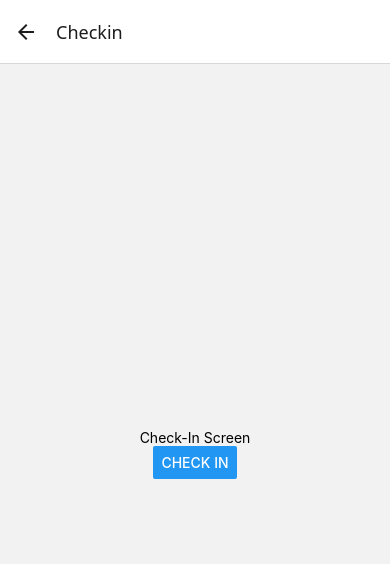
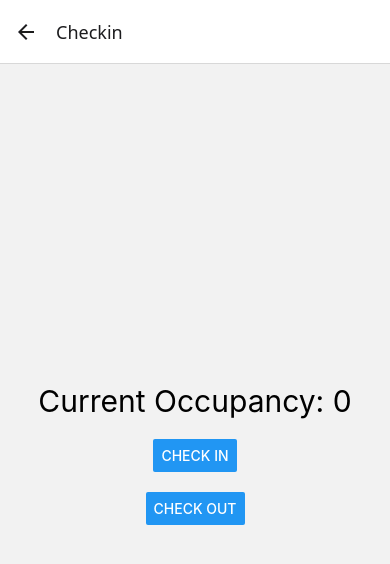
Before and after one commit to TUDublinBlanchBusinessIT/project-umarraheem123-2, a React Native app: screen /Checkin in a window 390 px wide. Shown: the top 564 px of the page. Built offline with nearby package versions, Linux system fonts and the light colour scheme.

Commit message:
Added getcheckinbyvenue import

```diff
--- a/Screens/CheckinScreen.js
+++ b/Screens/CheckinScreen.js
@@ -1,34 +1,87 @@
-import React, { useState } from 'react';
-import { View, Text, Button } from 'react-native';
-import { addCheckin } from "../services/firebaseService";
+import React, { useState, useEffect } from 'react';
+import { View, Text, Button, Alert } from 'react-native';
+import { serverTimestamp } from "firebase/firestore";
+import { addCheckin, getCheckinsByVenue } from "../services/firebaseService";
 
 export default function CheckInScreen() {
 
+  const venueId = "gym1";
+  const [occupancy, setOccupancy] = useState(0);
   const [loading, setLoading] = useState(false);
-  const handleCheckIn = async () => {
+
+  const loadCheckins = async () => {
     try {
-      setLoading(true); // optional: show loading state
+      const data = await getCheckinsByVenue(venueId);
+      console.log("Loaded check-ins:", data);
 
-      await addCheckin({
-        venueId: "gym1",
-        type: "in",
-        timestamp: Date.now(),
+
+      let count = 0;
+      data.forEach(item => {
+        if (item.type === "in") count++;
+        if (item.type === "out") count--;
+      });
+
+      setOccupancy(count);
+    } catch (error) {
+      console.log("Error loading check-ins:", error);
+    }
+  };
+
+  useEffect(() => {
+    loadCheckins();
+  }, []);
+
+  async function handleCheck(type) {
+    if (loading) return;
+
+    setLoading(true);
+
+    const change = type === "in" ? 1 : -1;
+    setOccupancy(prev => prev + change);
+
+    try {
+      const docRef = await addCheckin({
+        venueId,
+        type,
+        timestamp: serverTimestamp(),
         method: "manual"
       });
 
-      alert("Check-in saved!");
+      console.log("Saved with ID:", docRef.id);
+      Alert.alert("Success", `Checked ${type}!`);
+
     } catch (error) {
-      alert("Error saving check-in: " + error.message);
+      console.error("Error saving check-in:", error);
+
+      setOccupancy(prev => prev - change);
+
+      Alert.alert("Error", "Failed to save check-in. Try again.");
     } finally {
-      setLoading(false); // optional: end loading
+      setLoading(false);
     }
-  };
+  }
 
   return (
     <View style={{ flex: 1, justifyContent: 'center', alignItems: 'center' }}>
-      <Text>Check-In Screen</Text>
 
-      <Button title={loading ? "Checking In..." : "Check In"} disabled={loading} onPress={handleCheckIn} />
+      <Text style={{ fontSize: 30, marginBottom: 20 }}>
+        Current Occupancy: {occupancy}
+      </Text>
+
+      <Button
+        title={loading ? "Saving..." : "CHECK IN"}
+        onPress={() => handleCheck("in")}
+        disabled={loading}
+      />
+
+      <View style={{ height: 20 }} />
+
+      <Button
+        title={loading ? "Saving..." : "CHECK OUT"}
+        onPress={() => handleCheck("out")}
+        disabled={loading}
+      />
+
     </View>
   );
 }
```
